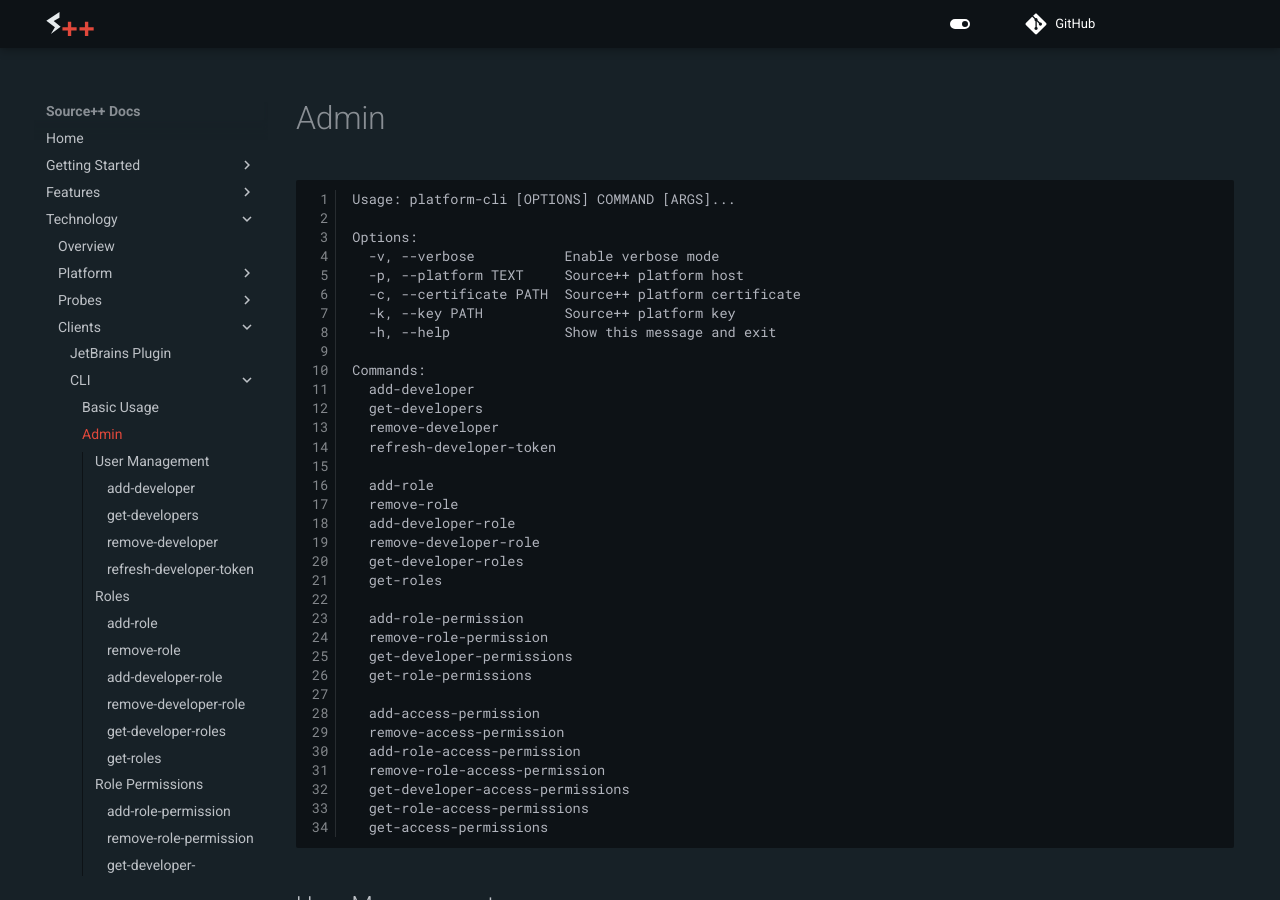
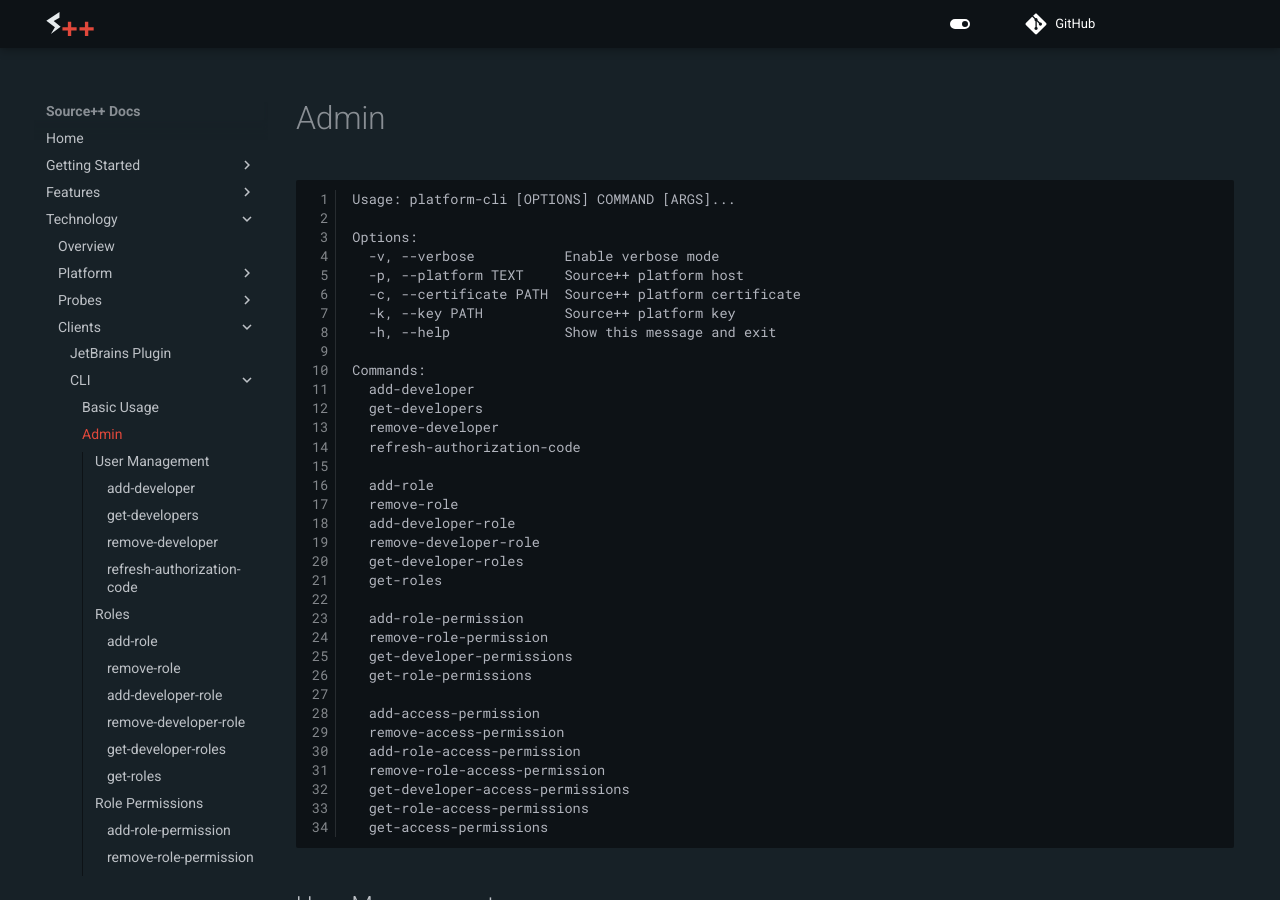
Before and after one commit to sourceplusplus/documentation, an MkDocs documentation site: the page built from docs/technology/clients/cli/admin.md, in a window 1280 px wide and 900 px high. Built offline with MkDocs 1.6.1 and Material for MkDocs 9.7.7, drawn with Linux system fonts in a browser that asks for light colours; comment, search, counter and statistics services are not loaded; the version menu is left out; some of the changed text lies outside the part shown.

Commit message:
docs: rename access_token to authorization_code - rename refreshDeveloperToken to refreshAuthorizationCode

````diff
--- a/docs/technology/clients/cli/admin.md
+++ b/docs/technology/clients/cli/admin.md
@@ -14,7 +14,7 @@
   add-developer
   get-developers
   remove-developer
-  refresh-developer-token
+  refresh-authorization-code
 
   add-role
   remove-role
@@ -128,16 +128,16 @@
 
 ---
 
-### refresh-developer-token
+### refresh-authorization-code
 
 #### Description
 
-Refresh a developer's access token.
+Refresh a developer's authorization code.
 
 #### Synopsis
 
 ```
-refresh-developer-token <id>
+refresh-authorization-code <id>
 ```
 
 #### Arguments
@@ -151,7 +151,7 @@
 ??? example "Basic"
     **Input**:
     ```
-    refresh-developer-token bob@email.com
+    refresh-authorization-code bob@email.com
     ```
 
     **Output**:
````
Also changed, not shown: docs/getting-started/attach-probe.md (+6 -6 lines), docs/technology/platform/apis/graphql.md (+1 -1 lines), docs/technology/platform/configuration.md (+2 -2 lines), docs/technology/probes/README.md (+2 -2 lines).
